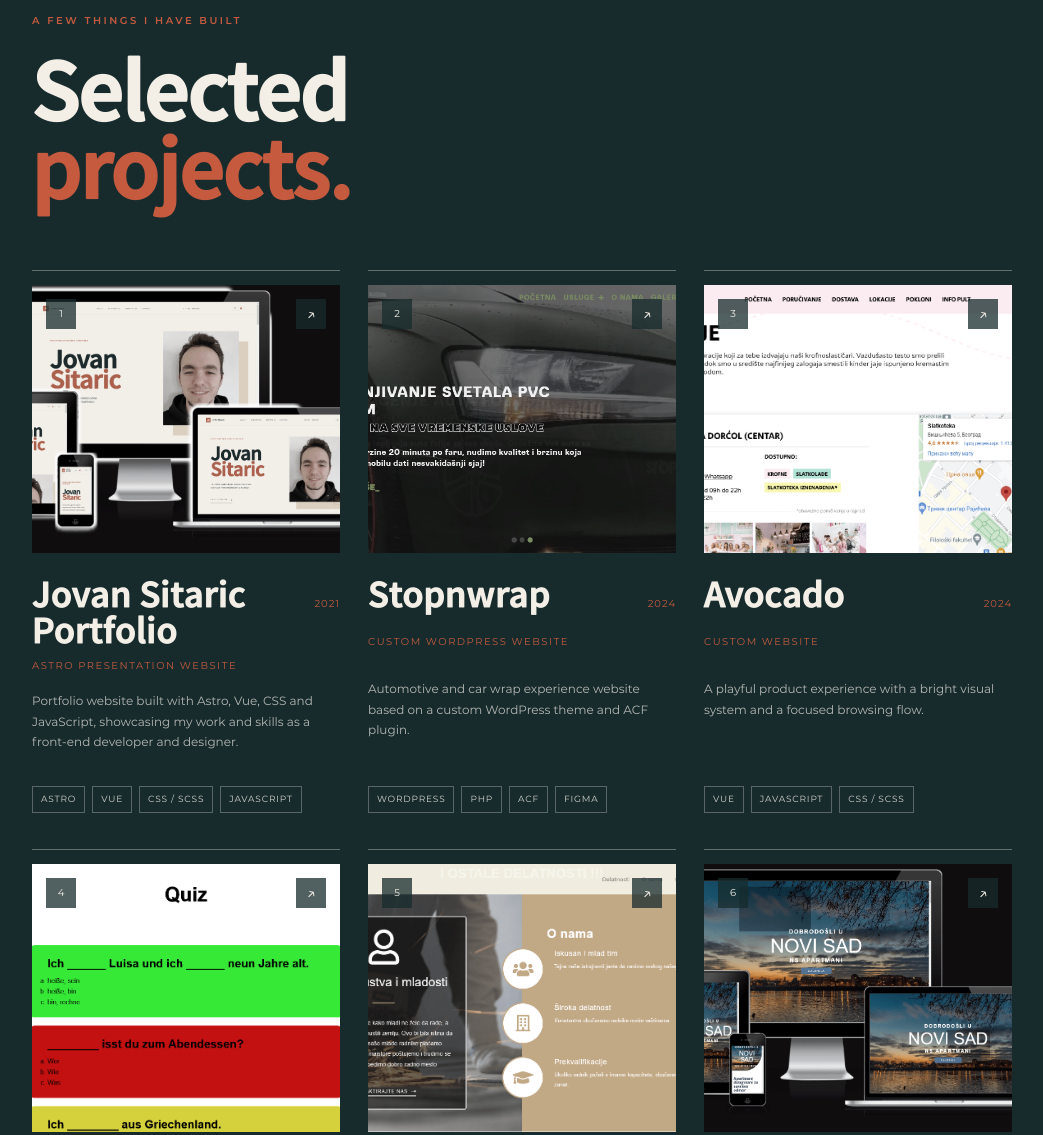
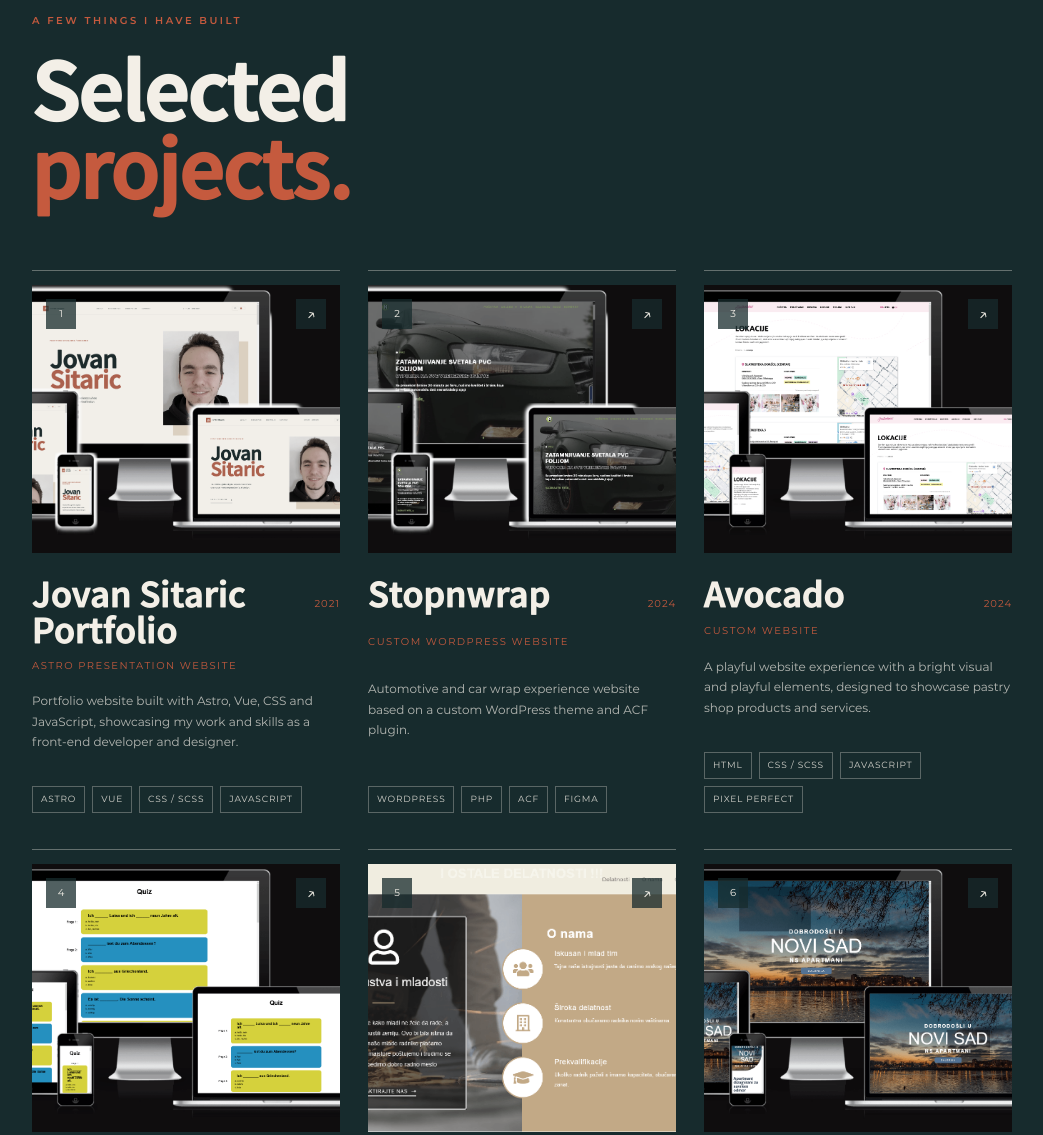
Before and after one commit to jovansitaric/jovansitaric.github.io, an Astro site: page / in a window 1280 px wide. Shown: the part 2973-4108 px from the top of the page, without its empty margins (118-1161 px from the left). Built offline with nearby package versions, Linux system fonts and the light colour scheme; Astro itself is replaced by a stand-in of ours.

Commit message:
fix: project image uniformity, translation for avocado

```diff
--- a/src/data/skills.ts
+++ b/src/data/skills.ts
@@ -16,6 +16,7 @@ export const skills = {
     figma: "Figma",
     acf: "ACF",
     seo: "SEO",
+    pixelPerfect: "Pixel Perfect",
 } as const;
 
 export type SkillKey = keyof typeof skills;
--- a/src/pages/index.astro
+++ b/src/pages/index.astro
@@ -28,7 +28,7 @@ const projects = [
         description:
             "Automotive and car wrap experience website based on WordPress custom theme and ACF plugin.",
         technologies: [skills.wordpress, skills.php, skills.acf, skills.figma],
-        image: "/assets/images/projects/Stopnwrap.png",
+        image: "/assets/images/projects/stopnwrap-devices.png",
         href: "https://stopnwrap.rs/",
     },
     {
@@ -37,9 +37,14 @@ const projects = [
         type: "Custom website",
         year: "2024",
         description:
-            "A playful product experience with a bright visual system and a focused browsing flow.",
-        technologies: [skills.vue, skills.javascript, skills.css],
-        image: "/assets/images/projects/Avocado-Zeplin.png",
+            "A playful website experience with a bright visual and playful elements, designed to showcase pastry shop products and services.",
+        technologies: [
+            skills.html,
+            skills.css,
+            skills.javascript,
+            skills.pixelPerfect,
+        ],
+        image: "/assets/images/projects/slatkoteka-devices.png",
         href: "https://jovansitaric.github.io/Slatkoteka/",
     },
     {
@@ -50,7 +55,7 @@ const projects = [
         description:
             "A fast quiz interface designed around readable questions, clear feedback, and simple progression.",
         technologies: [skills.html, skills.javascript, skills.css],
-        image: "/assets/images/projects/Quiz.png",
+        image: "/assets/images/projects/simple-quiz-devices.png",
         href: "https://jovansitaric.github.io/simple-quiz/",
     },
     {
@@ -97,7 +102,7 @@ const projects = [
         description:
             "Jewelry store website with a clean and elegant design, optimized for search engines and user experience.",
         technologies: [skills.wordpress, skills.php, skills.seo, skills.figma],
-        image: "/assets/images/projects/zlatara-letic-project.jpg",
+        image: "/assets/images/projects/zlatara-letic-devices.png",
         href: "https://zlataraletic.rs/",
     },
     {
@@ -108,7 +113,7 @@ const projects = [
         description:
             "A WordPress blog/website for a local entertainment company, featuring news, events, and multimedia content.",
         technologies: [skills.wordpress, skills.php, skills.seo],
-        image: "/assets/images/projects/dotkom.jpg",
+        image: "/assets/images/projects/dotkom-devices.png",
         href: "https://dotkomsite.wordpress.com/",
     },
 ];
@@ -493,7 +498,7 @@ const projects = [
                         "Automotive and car wrap experience website based on a custom WordPress theme and ACF plugin.",
                     "project.avocado.type": "Custom website",
                     "project.avocado.description":
-                        "A playful product experience with a bright visual system and a focused browsing flow.",
+                        "A playful website experience with a bright visual and playful elements, designed to showcase pastry shop products and services.",
                     "project.quiz.type": "Interactive experience",
                     "project.quiz.description":
                         "A fast quiz interface designed around readable questions, clear feedback, and simple progression.",
@@ -551,7 +556,7 @@ const projects = [
                         "Sajt o automobilima i car wrap uslugama zasnovan na prilagođenoj WordPress temi i ACF pluginu.",
                     "project.avocado.type": "Prilagođeni sajt",
                     "project.avocado.description":
-                        "Razigrano produktno iskustvo sa vedrim vizuelnim sistemom i fokusiranim tokom pregledanja.",
+                        "Razigrano iskustvo surfovanja ovog sajta, sa živopisnim vizuelnim stilom i razigranim elementima, dizajnirano da predstavi proizvode i usluge poslastičarnice.",
                     "project.quiz.type": "Interaktivno iskustvo",
                     "project.quiz.description":
                         "Brz kviz interfejs zasnovan na čitljivim pitanjima, jasnim povratnim informacijama i jednostavnom napretku.",
```
Also changed, not shown: public/assets/images/projects/dotkom-devices.png (added), public/assets/images/projects/simple-quiz-devices.png (added), public/assets/images/projects/slatkoteka-devices.png (added), public/assets/images/projects/stopnwrap-devices.png (added), public/assets/images/projects/zlatara-letic-devices.png (added).
